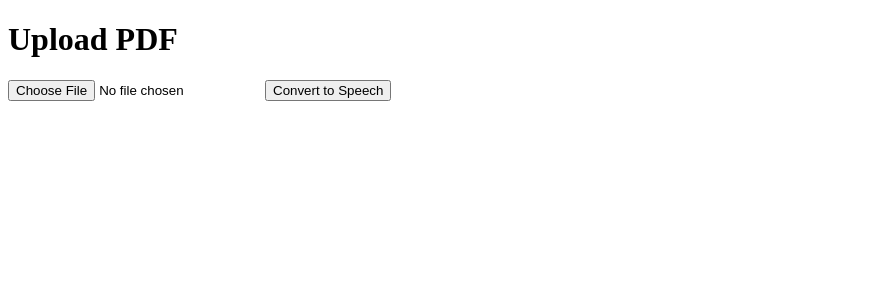
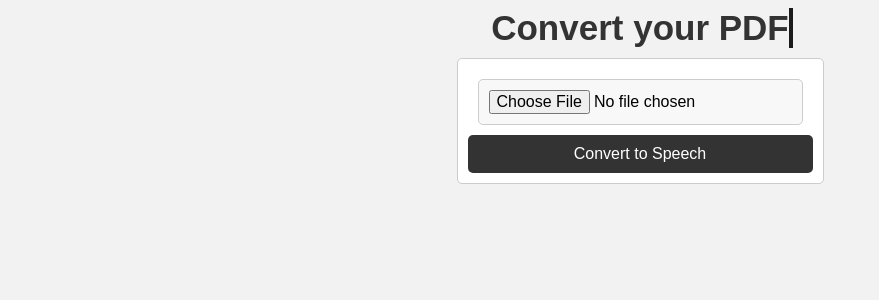
Before and after one commit to Arzifin/PDFTTSer, a Flask app: page / in a window 1280 px wide. Shown: the top 300 px of the page, without its empty margins (0-879 px from the left). Run offline with Flask 2, Linux system fonts and the light colour scheme.

Commit message:
Updated styling of page

```diff
--- /dev/null
+++ b/app/templates/index.css
@@ -0,0 +1,105 @@
+body {
+    font-family: Arial, sans-serif;
+    background-color: #f2f2f2;
+}
+
+h1 {
+    font-size: 36px;
+    margin: 30px 0;
+    text-align: center;
+    color: #333;
+}
+
+form {
+    display: flex;
+    flex-direction: column;
+    max-width: 600px;
+    margin: 0 auto;
+    padding: 10px;
+    background-color: #fff;
+    border: 1px solid #ccc;
+    border-radius: 5px;
+    /*box-shadow: 0 0 10px rgba(0, 0, 0, 0.2);*/
+}
+
+input[type="file"] {
+    /*flex-grow: 1;*/
+    /*margin-bottom: 20px;*/
+    margin: 10px;
+    font-size: 16px;
+    border: 1px solid #ccc;
+    padding: 10px;
+    border-radius: 5px;
+    /*width: 100%;*/
+    background-color: #f8f8f8;
+}
+
+input[type="submit"] {
+    flex-grow: 1;
+    /*display: block;*/
+    width: 100%;
+    margin: 0 auto;
+    padding: 10px 20px;
+    font-size: 16px;
+    color: #fff;
+    background-color: #333;
+    border: none;
+    border-radius: 5px;
+    cursor: pointer;
+}
+
+input[type="submit"]:hover {
+    background-color: #555;
+}
+
+#container {
+    display: flex;
+    flex-direction: column;
+    justify-content: center;
+}
+
+h1 {
+    /*font-size: clamp(1rem, 3vw + 1rem, 4rem);*/
+    position: relative;
+    width: max-content;
+    margin: auto;
+    margin-bottom: 10px;
+    /*padding: 10px;*/
+    font-size: 35px;
+}
+
+h1::before,
+h1::after {
+    content: "";
+    position: absolute;
+    top: 0;
+    left: 0;
+    bottom: 0;
+    right: 0;
+
+}
+
+h1::before {
+    background: #f2f2f2;
+    animation: typewriter 0.7s steps(9) forwards;
+    height: inherit;
+}
+
+h1::after {
+    width: 0.11em;
+    background: black;
+    animation: typewriter 0.7s steps(9) forwards, blink .75s infinite;
+
+}
+
+@keyframes typewriter {
+    to {
+        left: 100%;
+    }
+}
+
+@keyframes blink {
+    50% {
+        opacity: 0;
+    }
+}
--- a/app/templates/index.html
+++ b/app/templates/index.html
@@ -1,10 +1,17 @@
 <!doctype html>
 <html>
+<head>
+    <meta charset="UTF-8">
+    <title>PDF Converter</title>
+    <link rel="stylesheet" href="./index.css">
+</head>
 <body>
-    <h1>Upload PDF</h1>
-    <form method="POST" enctype="multipart/form-data">
-        <input type="file" name="file">
-        <input type="submit" value="Convert to Speech">
-    </form>
+    <div id="container">
+        <h1 id="typewriter">Convert your PDF</h1>
+        <form method="POST" enctype="multipart/form-data">
+            <input type="file" name="file">
+            <input type="submit" value="Convert to Speech">
+        </form>
+    </div>
 </body>
 </html>
--- a/app/templates/loading.html
+++ b/app/templates/loading.html
@@ -20,6 +20,6 @@
 </head>
 <body>
     <div class="loader"></div>
-    <p>Please wait while we convert your PDF file to speech...</p>
+    <p>Converting your PDF file to speech.</p>
 </body>
 </html>
```
